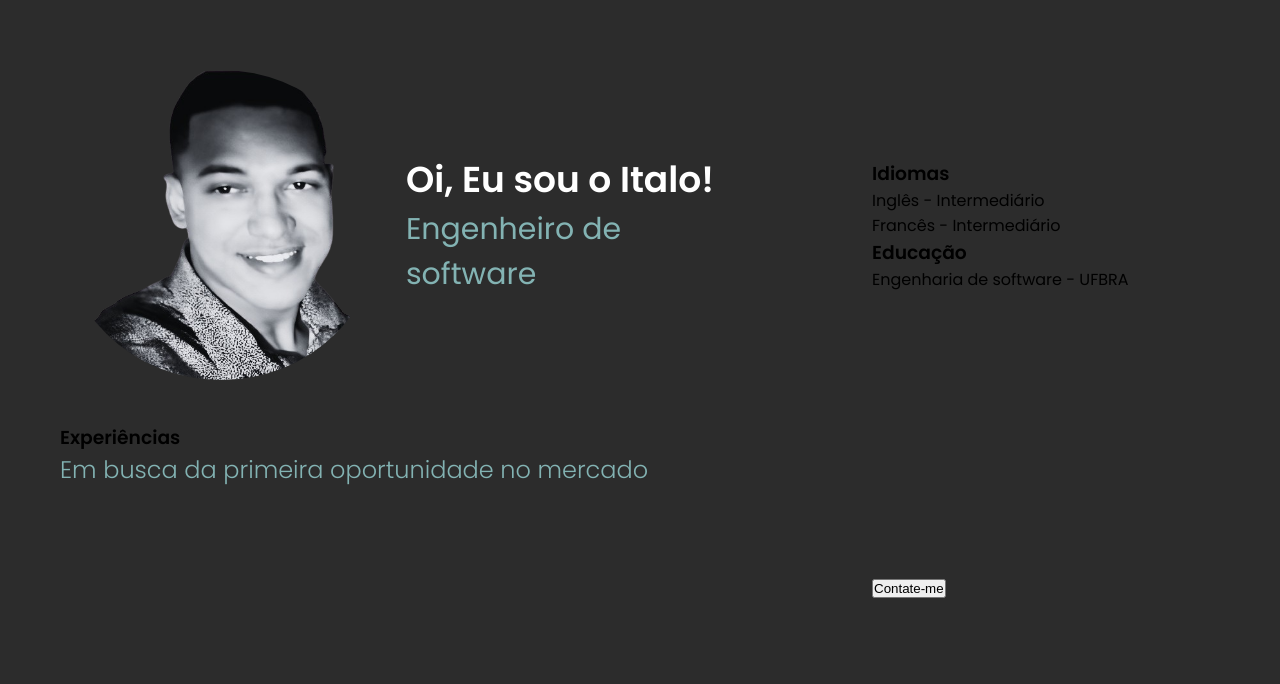
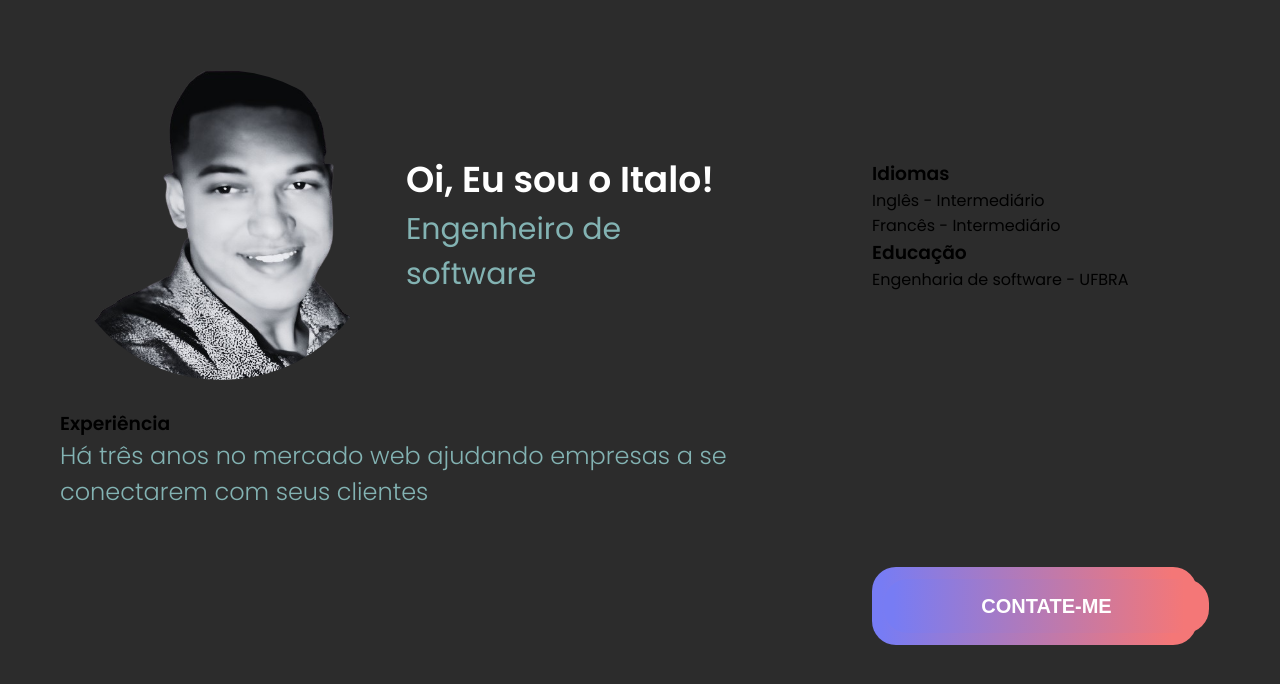
Before and after one commit to itaLoopCode/Meu-Portifolio, a Next.js app: page / in a window 1280 px wide. Shown: the top 684 px of the page. Built offline with nearby package versions, Linux system fonts and the light colour scheme.

Commit message:
commited

```diff
--- a/src/components/SectionTitle/sectionTitle.tsx
+++ b/src/components/SectionTitle/sectionTitle.tsx
@@ -1,8 +1,10 @@
-interface SectionTitle{
+import "./sectionTitle/sectionTitle"
+
+interface SectionTitleProps{
 text : string
 }
 
-export function SectionTitle({text} : SectionTitle){
+export function SectionTitle({text} : SectionTitleProps){
     return(
         <>
         <h3 className="section-title">{text}</h3>
--- a/src/components/experience/experience.tsx
+++ b/src/components/experience/experience.tsx
@@ -1,21 +1,24 @@
-import './experience.scss'
+import "./experience.scss";
 
-import { SectionProps } from '../SectionTitle/sectionTitle'
+import { SectionTitle } from "../SectionTitle/sectionTitle";
 
-export function Experience(){
-    return(<>
-        <div className="experience">
-        <h3>Experiências</h3>
-        <p>Em busca da primeira oportunidade no mercado</p>
+export function Experience() {
+  return (
+    <>
+      <div className="experience">
+        <SectionTitle text="Experiência" />
+        <p>Há três anos no mercado web ajudando empresas a se conectarem com seus clientes</p>
       </div>
       <div className="experience-time"></div>
 
       <div className="infos"></div>
 
-      <div className="buttons">
+      <div className="btn-prymary buttons">
         <div className="social"></div>
-        <button>Contate-me</button>
+        <button className="btn-prymary">Contate-me
+
+        </button>
       </div>
-      </>
-    )
+    </>
+  );
 }
--- a/src/components/styles/home.scss
+++ b/src/components/styles/home.scss
@@ -8,6 +8,22 @@
     "buttons"
     "experience"
     "info ";
+
+  .btn-prymary {
+    background: linear-gradient(90deg, #777cf4 2.82%, #f47777 92.38%);
+    border-radius: 24px;
+    width: 325px;
+    padding: 12px;
+    text-align: center;
+
+    color: var(--text-prymary);
+    font-weight: 600;
+    font-size: 20px;
+    line-height: 30px;
+    text-transform: uppercase;
+    border: none;
+  }
+
 }
 
 @media (min-width: 768px) {
@@ -20,7 +36,7 @@
     justify-items: start;
     justify-content: space-between;
     grid-template-areas:
-    "header info"
-    "experience buttons";
+      "header info"
+      "experience buttons";
   }
 }
```
